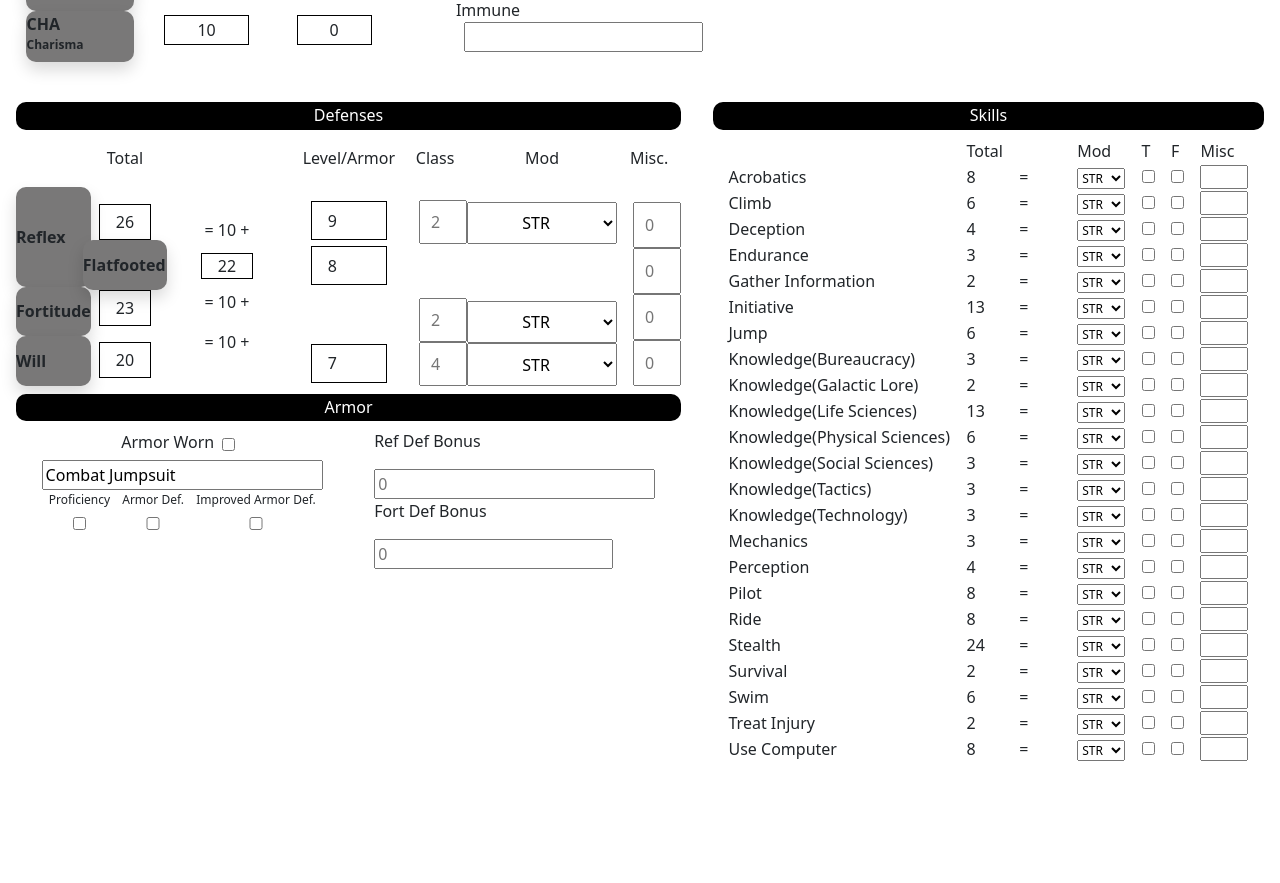
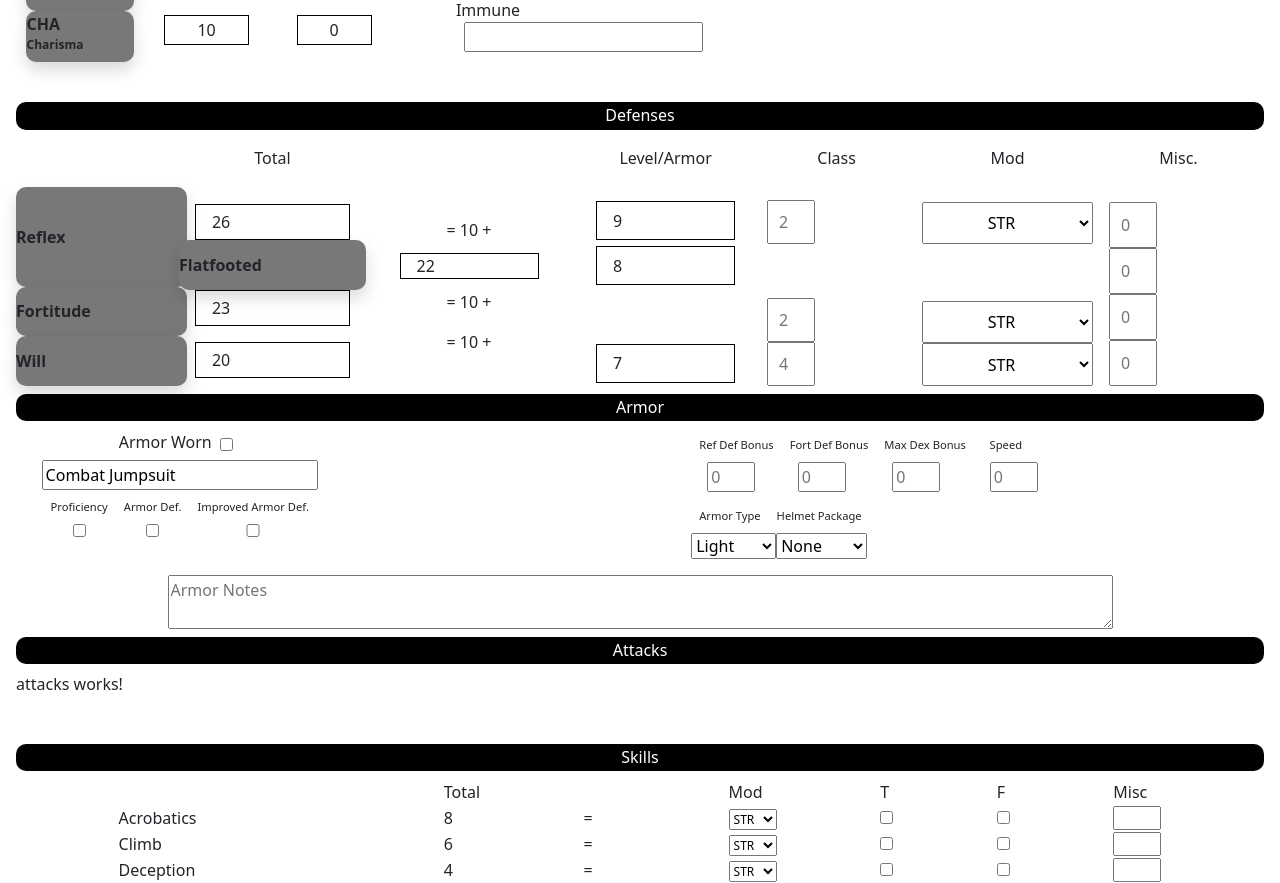
Before and after one commit to Damerian00/swSagaCharSheet, an Angular app: page /charsheet in a window 1280 px wide. Shown: the part 688-1571 px from the top of the page. Before the commit the page ends 1466 px from the top, so only its background shows below. Built offline with nearby package versions, Linux system fonts and the light colour scheme.

Commit message:
fixed the responsive issue that was cutting off side1

```diff
--- a/src/app/app.module.ts
+++ b/src/app/app.module.ts
@@ -9,6 +9,7 @@ import { CharsheetComponent } from './charsheet/charsheet.component';
 import { HomeComponent } from './home/home.component';
 import { SkillsComponent } from './charsheet/components/skills/skills.component';
 import { ArmorComponent } from './charsheet/components/armor/armor.component';
+import { AttacksComponent } from './charsheet/components/attacks/attacks.component';
 
 @NgModule({
   declarations: [
@@ -17,7 +18,8 @@ import { ArmorComponent } from './charsheet/components/armor/armor.component';
     CharsheetComponent,
     HomeComponent,
     SkillsComponent,
-    ArmorComponent
+    ArmorComponent,
+    AttacksComponent
   ],
   imports: [
     BrowserModule,
--- a/src/app/charsheet/charsheet.component.html
+++ b/src/app/charsheet/charsheet.component.html
@@ -249,7 +249,9 @@
                 </tr>
             </div>
             <h6>Armor</h6>
-           <app-armor></app-armor>
+           <armor></armor>
+           <h6>Attacks</h6>
+           <attacks></attacks>
         </div>
         <div class="side2">
             <h6>Skills</h6>
--- a/src/app/charsheet/charsheet.component.scss
+++ b/src/app/charsheet/charsheet.component.scss
@@ -206,7 +206,7 @@ h6{
 
 
         .headers{
-            flex:2;
+
             p:first-child{
               margin:0;
             }
@@ -310,3 +310,9 @@ h6{
         margin: 1rem;
     }
 }
+
+@media screen and (max-width: 786px) {
+    .action{
+        flex-direction: column;
+    }
+   }
--- a/src/app/charsheet/components/armor/armor.component.html
+++ b/src/app/charsheet/components/armor/armor.component.html
@@ -21,22 +21,45 @@
             </td>
         </tr>
     </div>
-    <div class="tb">
+    <div class="tb colm">
+        <div class="top tb">
             <tr class="colm">
                 <p>Ref Def Bonus</p>
-            <input type="number" min="0" placeholder="0">
+                <input class="smallBox" type="number" min="0" placeholder="0">
+            </tr>
+            <tr class="colm">
+                <p>Fort Def Bonus</p>
+                <input class="smallBox" type="number" min="0" placeholder="0">
+            </tr>
+            <tr class="colm">
+                <p>Max Dex Bonus</p>
+                <input class="smallBox" type="number" min="0" placeholder="0">
+            </tr>
+            <tr class="colm">
+                <p>Speed</p>
+                <input class="smallBox" type="number" min="0" placeholder="0">
+            </tr>
+        </div>
+        <div class="bot tb colm">
+            <tr>
+               <p>Armor Type</p>
+               <p>Helmet Package </p>
             </tr>
             <tr>
-            <p>Fort Def Bonus</p>
-            <input type="number" min="0" placeholder="0">
+                <select id="armorType_type">
+                    <option value= "Light">Light</option>
+                    <option value="Medium">Medium</option>
+                    <option value="Heavy">Heavy</option>
+                </select>
+                <select id="helmPackage_type">
+                    <option value= "None">None</option>
+                    <option value="Standard">Standard</option>
+                    <option value="Superior">Superior</option>
+                </select>
             </tr>
         </div>
-
-
-
-
-
-
-
-
+    </div>
   </section>
+  <div class="textbox">
+      <textarea id="armor_notes" name="armor_notes" rows="2" cols="100" placeholder="Armor Notes"></textarea>
+  </div>
--- a/src/app/charsheet/components/armor/armor.component.scss
+++ b/src/app/charsheet/components/armor/armor.component.scss
@@ -5,6 +5,13 @@
 .tb{
     flex:1;
     margin: 0 2vw;
+    display:flex;
+}
+
+
+.smallBox{
+    width: 3rem;
+    margin-left: 1rem;
 }
 .colm{
     display: flex;
@@ -20,10 +27,38 @@
     }
     .talents{
         justify-content: space-around;
+        align-items: flex-end;
         p{
             display: flex;
             flex-direction: column;
-            font-size: .75rem;
+            font-size: .70rem;
+            margin: .5rem;
         }
     }
 }
+.top, .bot{
+    display: flex;
+    tr{
+        display: flex;
+    }
+    p{
+        font-size: .70rem;
+            margin: .5rem;
+            text-align: center;;
+    }
+}
+.top{
+    align-items: flex-end;
+    margin-bottom:.5rem;
+}
+.bot{
+    margin-bottom:.5rem;
+    tr{
+        display: flex;
+    }
+}
+.textbox{
+    display: flex;
+    margin:.5rem auto;
+    justify-content: center;
+}
--- a/src/app/charsheet/components/armor/armor.component.ts
+++ b/src/app/charsheet/components/armor/armor.component.ts
@@ -2,7 +2,7 @@ import { Component, OnInit } from '@angular/core';
 
 
 @Component({
-  selector: 'app-armor',
+  selector: 'armor',
   templateUrl: './armor.component.html',
   styleUrls: ['./armor.component.scss']
 })
--- /dev/null
+++ b/src/app/charsheet/components/attacks/attacks.component.html
@@ -0,0 +1 @@
+<p>attacks works!</p>
--- /dev/null
+++ b/src/app/charsheet/components/attacks/attacks.component.ts
@@ -0,0 +1,15 @@
+import { Component, OnInit } from '@angular/core';
+
+@Component({
+  selector: 'attacks',
+  templateUrl: './attacks.component.html',
+  styleUrls: ['./attacks.component.scss']
+})
+export class AttacksComponent implements OnInit {
+
+  constructor() { }
+
+  ngOnInit(): void {
+  }
+
+}
```
Also changed, not shown: src/app/charsheet/components/attacks/attacks.component.scss (added), 1 other file (tests, documents, lock files or other folders). Lines whose indentation alone changed are shown as unchanged.
